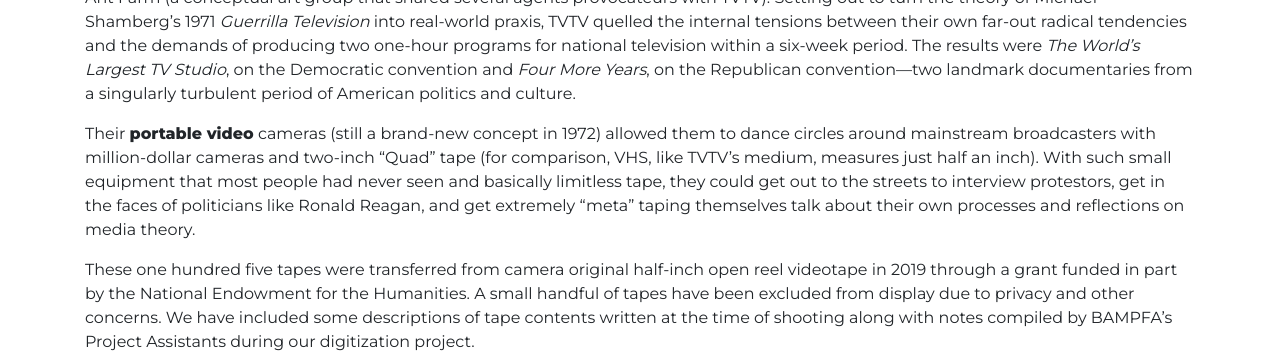
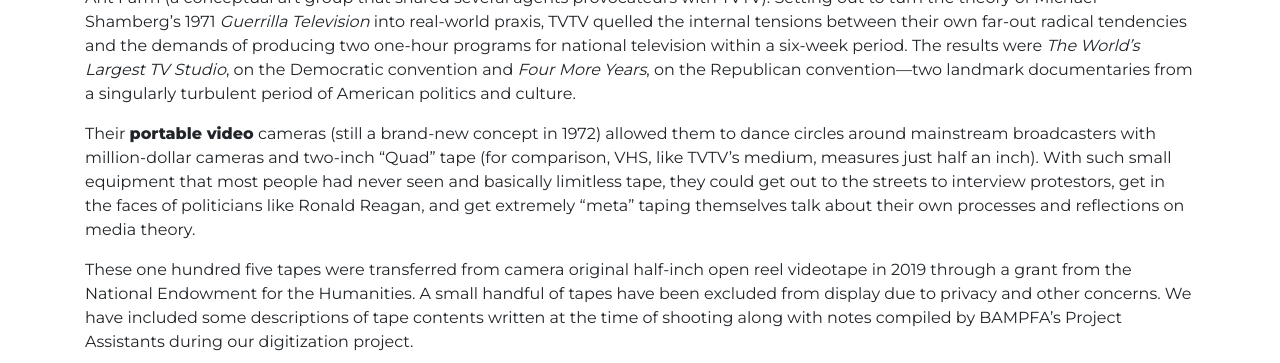
Before and after one commit to BAM-PFA/guerrillatv, a Jekyll site: the page built from _collections/_raw-footage/2020-07-14_worlds-largest-tv-studio.md, in a window 1280 px wide and 900 px high, scrolled down 1093 px, cut to the strip 0-363 px from the top of the window. Built offline with Jekyll 4.4.1, drawn with Linux system fonts in a browser that asks for light colours; nearby versions of some CDN libraries; some web fonts are replaced; some of the changed text lies outside the part shown.

Commit message:
minor copy updates

```diff
--- a/_collections/_raw-footage/2020-07-14_worlds-largest-tv-studio.md
+++ b/_collections/_raw-footage/2020-07-14_worlds-largest-tv-studio.md
@@ -11,7 +11,7 @@
 
 Their <strong>portable video</strong> cameras (still a brand-new concept in 1972) allowed them to dance circles around mainstream broadcasters with million-dollar cameras and two-inch "Quad" tape (for comparison, VHS, like TVTV's medium, measures just half an inch). With such small equipment that most people had never seen and basically limitless tape, they could get out to the streets to interview protestors, get in the faces of politicians like Ronald Reagan, and get extremely "meta" taping themselves talk about their own processes and reflections on media theory.
 
-These one hundred five tapes were transferred from camera original half-inch open reel videotape in 2019 through a grant funded in part by the National Endowment for the Humanities. A small handful of tapes have been excluded from display due to privacy and other concerns. We have included some descriptions of tape contents written at the time of shooting along with notes compiled by BAMPFA's Project Assistants during our digitization project.
+These one hundred five tapes were transferred from camera original half-inch open reel videotape in 2019 through a grant from the National Endowment for the Humanities. A small handful of tapes have been excluded from display due to privacy and other concerns. We have included some descriptions of tape contents written at the time of shooting along with notes compiled by BAMPFA's Project Assistants during our digitization project.
 
 ---
 
--- a/_includes/footer.html
+++ b/_includes/footer.html
@@ -11,8 +11,7 @@
 
 
 </p>
-      <small class="text-left text-muted">This preservation project has been funded through a generous Humanities Collections and Reference Resources grant from the
-        <strong>National Endowment for the Humanities</strong><br>
+      <small class="text-left text-muted">This website has been made possible in part by the National Endowment for the Humanities: Exploring the human endeavor. Any views, findings, conclusions, or recommendations expressed in this website, do not necessarily represent those of the National Endowment for the Humanities.<br>
       © 2020 The Regents of the University of California. All rights reserved.<br>Images and videos © TVTV</small>
     </div>
     <div class="col-sm-3">
```
Also changed, not shown: _collections/_raw-footage/2020-07-14_four-more-years.md (+1 -1 lines), _collections/_raw-footage/2020-07-14_gerald-fords-america.md (+1 -1 lines).
